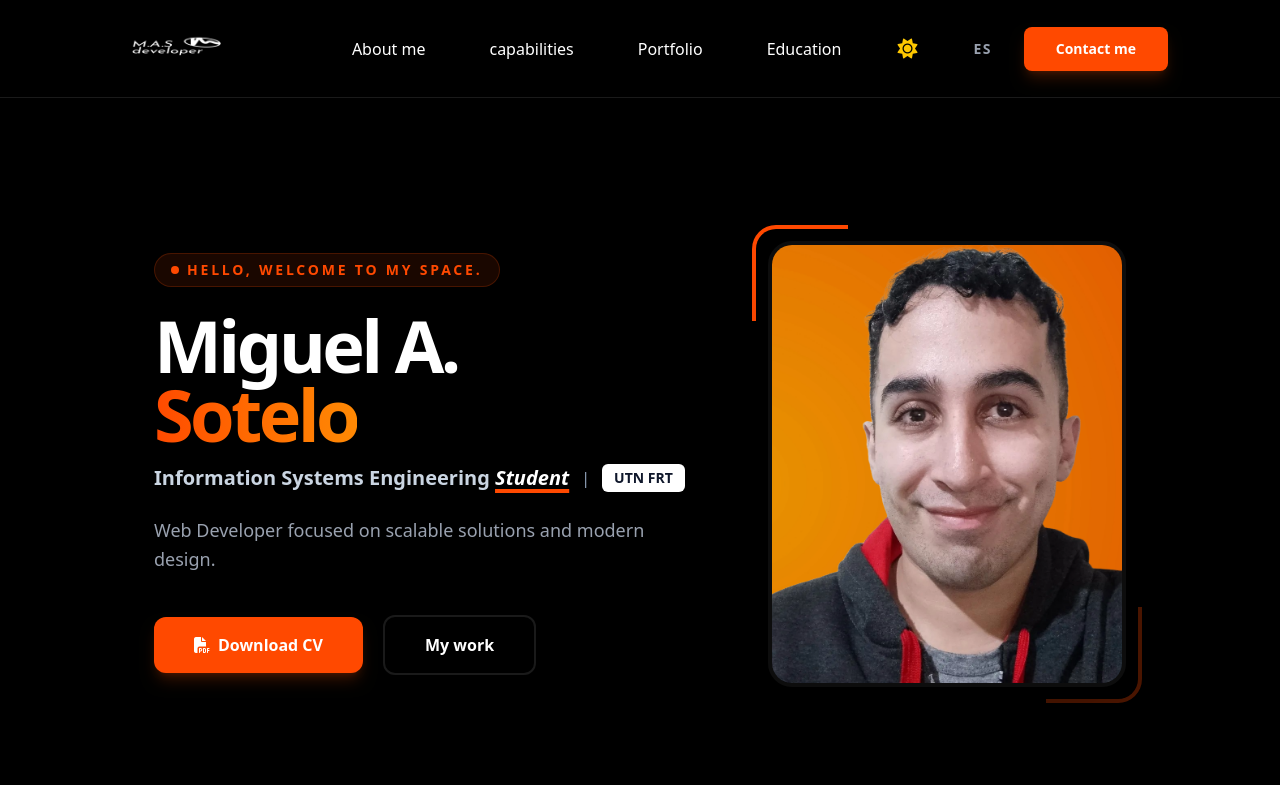
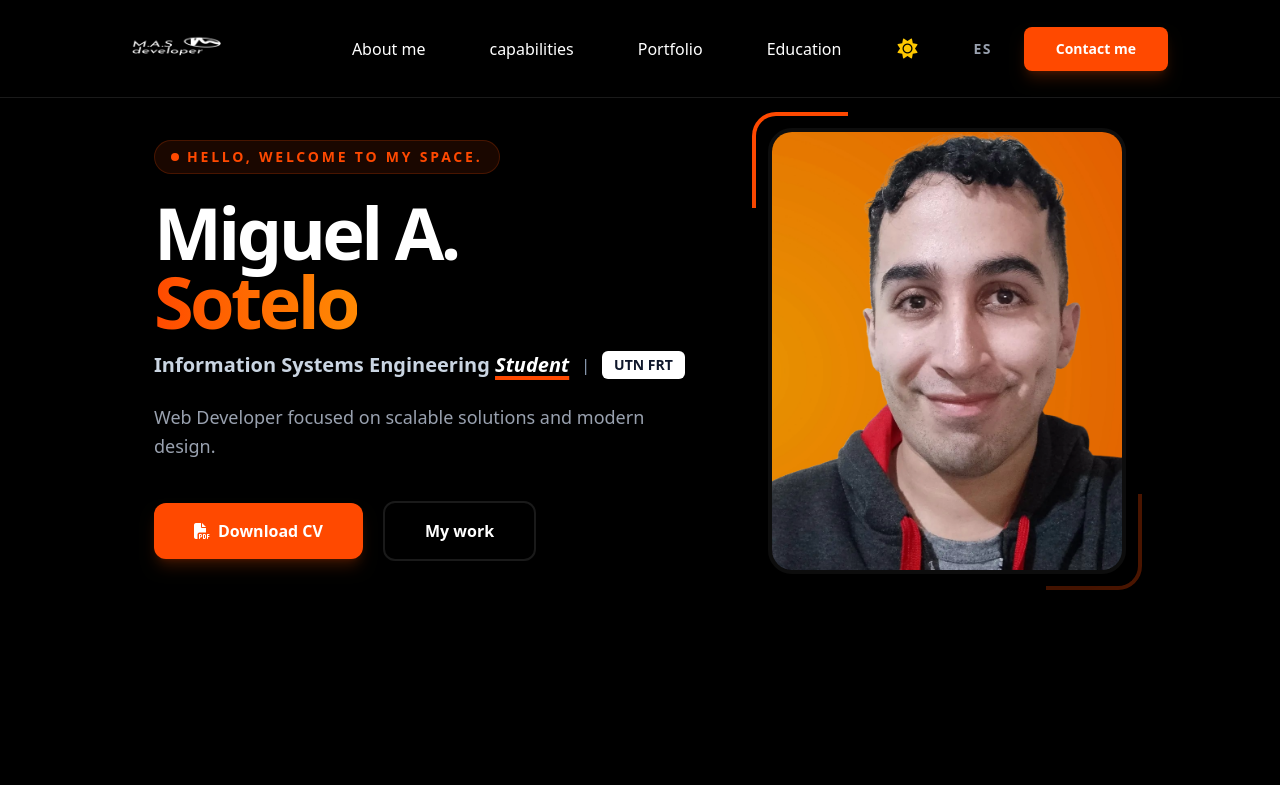
Before and after one commit to miguelsotelo01/Portfolio-MiguelSotelo, a React (Vite) app: page / in a window 1280 px wide. Shown: the top 785 px of the page. Built offline with nearby package versions, Linux system fonts and the light colour scheme.

Commit message:
fix(hero): adjust layout for wide screens v2.6

```diff
--- a/src/components/Hero.jsx
+++ b/src/components/Hero.jsx
@@ -9,12 +9,12 @@ const Hero = () => {
     <section
       id="home"
       // Agregamos w-full y aseguramos el overflow
-      className="relative min-h-screen w-full max-w-full flex items-center justify-center pt-24 pb-12 lg:pt-32 lg:pb-0 px-6 overflow-hidden"
+      className="relative min-h-screen lg:min-h-0 lg:py-32 2xl:py-48 w-full max-w-full flex items-center justify-center px-6 overflow-hidden"
     >
       {/* Círculo decorativo corregido: Eliminamos el valor negativo de right para evitar el scroll */}
       <div className="absolute top-1/4 right-0 w-64 h-64 md:w-96 md:h-96 bg-[#ff4900]/10 blur-[80px] md:blur-[120px] rounded-full -z-10 animate-pulse"></div>
 
-      <div className="flex flex-col lg:flex-row items-center justify-center w-full max-w-6xl mx-auto gap-12 lg:gap-16">
+      <div className="flex flex-col lg:flex-row items-center justify-center w-full max-w-6xl 2xl:max-w-7xl mx-auto gap-12 lg:gap-16">
         {/* Lado del Texto */}
         <div className="w-full lg:w-[550px] text-center lg:text-left order-2 lg:order-1">
           <div className="inline-flex items-center gap-2 bg-[#ff4900]/10 border border-[#ff4900]/20 text-[#ff4900] px-4 py-1.5 mb-6 rounded-full shadow-sm">
```
